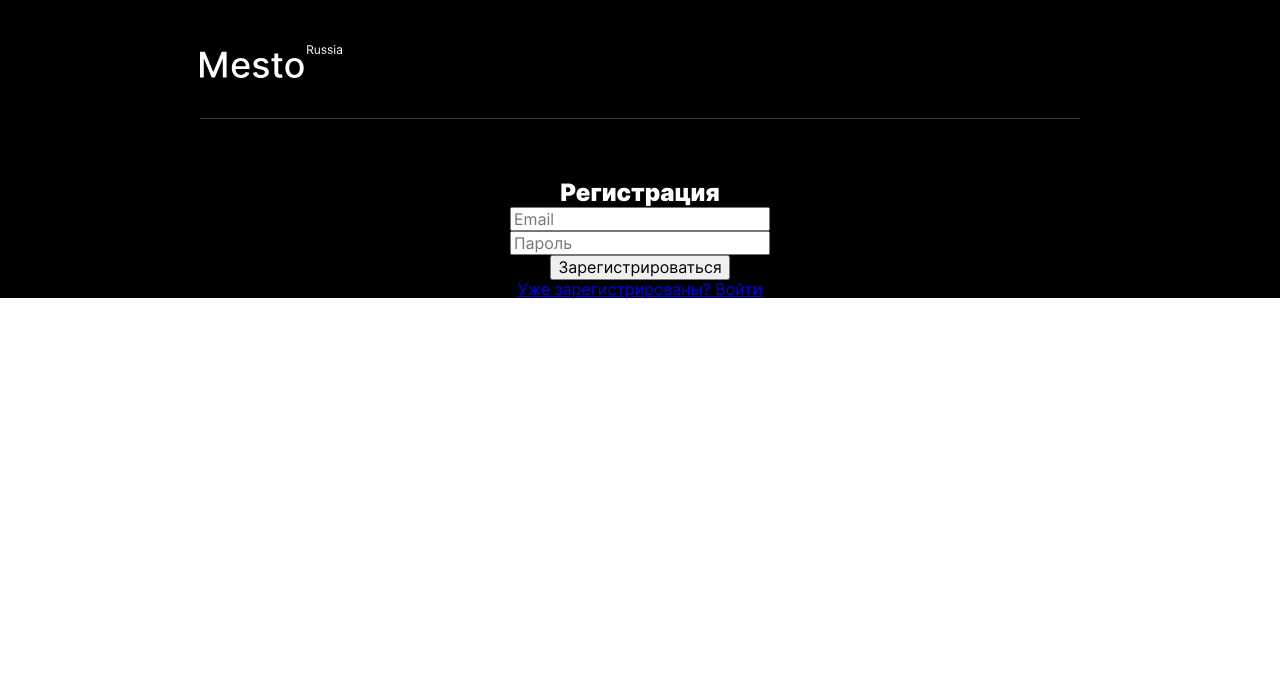
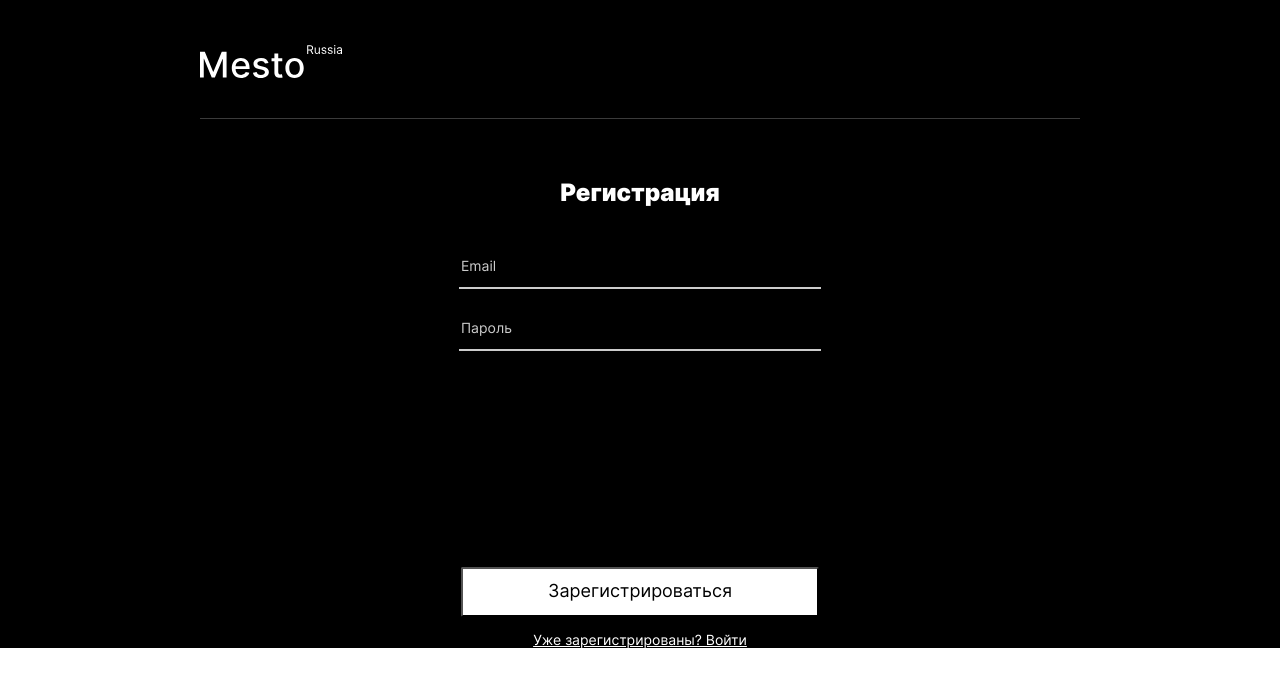
Before and after one commit to GrigoryGriko/react-mesto-auth, a React (Create React App) app: page /sign-up in a window 1280 px wide. Shown: the top 686 px of the page. Built offline with nearby package versions, Linux system fonts and the light colour scheme; no server answers.

Commit message:
feat: верстка страниц регистрации и авторизации

```diff
--- a/src/components/Register.js
+++ b/src/components/Register.js
@@ -8,14 +8,14 @@ function Register() {
         <h2 className="sign-form__header">Регистрация</h2>
 
         <input
-          className="sign-form__input"
+          className="sign-form__input-email general-input-sign-form"
           placeholder="Email"
         >
 
         </input>
 
         <input
-          className="sign-form__input"
+          className="sign-form__input-password general-input-sign-form"
           placeholder="Пароль"
         >
 
--- a/src/index.css
+++ b/src/index.css
@@ -83,6 +83,7 @@
 
 .sign-form__header {
     margin: 0;
+    margin-bottom: 50px;
 
     text-align: center;
     width: 100%;
@@ -91,12 +92,52 @@
     font-size: 24px;
     color: #fff;
 }
-.sign-form__input {
+.sign-form__input-email {
+    margin-bottom: 30px;
+}
+.sign-form__input-password {
+    margin-bottom: 0;
+}
+.general-input-sign-form {
+    width: 100%;
 
+    font-family: 'Inter';
+    font-size: 14px;
+    font-weight: 400;
+    color: #CCC;
+    padding-bottom: 13px;
+    background-color: transparent;
+
+    border: 0;
+    border-bottom: 2px solid #CCC;
+    outline: none;
 }
+.general-input-sign-form::placeholder {
+    font-size: 14px;
+    color: #CCC;
+}
+
 .sign-form__button-submit {
+    width: 100%;
+    height: 50px;
+    margin-top: 216px;
 
+    border-radius: 2px;
+    background-color: #fff;
+
+    font-size: 18px;
+    font-weight: 400;
+    color: #000;
+
+    cursor: pointer;
+    outline: none;
 }
 .sign-form__link {
+    margin-top: 15px;
 
+    width: 100%;
+    text-align: center;
+    font-size: 14px;
+    font-weight: 400;
+    color: #fff;
 }
```
